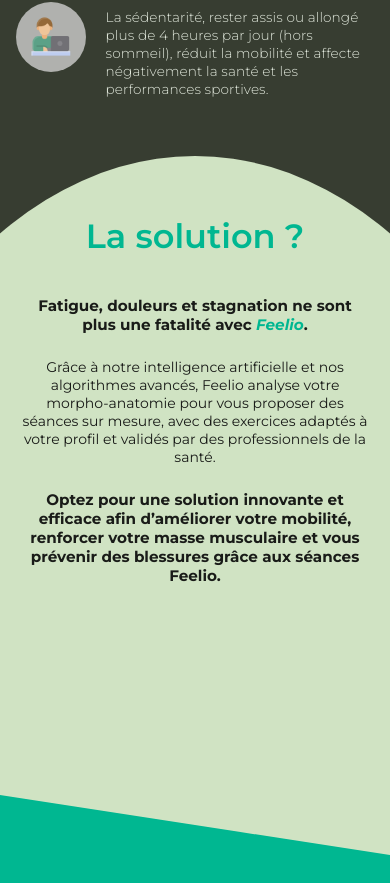
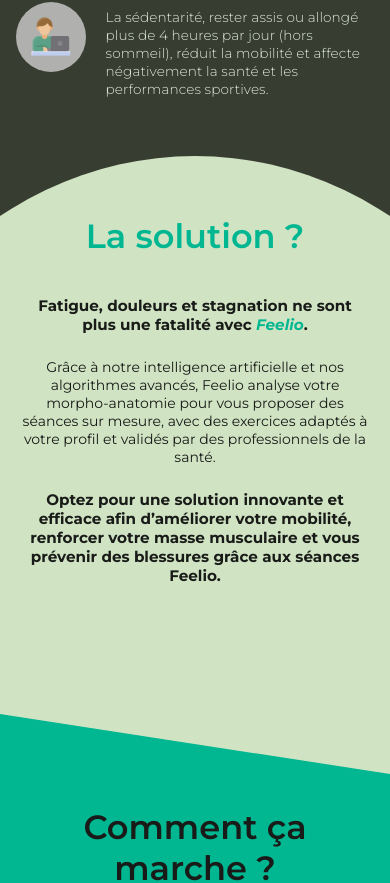
Before and after one commit to Feelio-fr/feelio-landing-page, a React (Create React App) app: page / in a window 390 px wide. Shown: the part 1709-2592 px from the top of the page. Built offline with nearby package versions, Linux system fonts and the light colour scheme.

Commit message:
💄 style: Add new skateboarder + Adjust size and margin

```diff
--- a/src/components/runningMan/RunningMan.module.css
+++ b/src/components/runningMan/RunningMan.module.css
@@ -9,7 +9,7 @@
 }
 
 .skateboardingImage {
-  width: 150px;
+  width: 180px;
   height: auto;
   z-index: 1;
   transform: rotate(3deg);
@@ -40,12 +40,12 @@
 
 @media (max-width: 1024px) {
   .skateboardingImage {
-    width: 110px;
+    width: 150px;
   }
 }
 
 @media (max-width: 600px) {
   .skateboardingImage {
-    width: 80px;
+    width: 110px;
   }
 }
--- a/src/components/runningMan/RunningMan.tsx
+++ b/src/components/runningMan/RunningMan.tsx
@@ -1,7 +1,7 @@
 import { useEffect, useRef, useState } from 'react';
 import { motion, useTransform, useScroll, useMotionValue } from 'framer-motion';
 import styles from './RunningMan.module.css';
-import skateboardingImage from '../../assets/runningGuy/skateboarding2.png';
+import skateboardingImage from '../../assets/images/skateboarder.webp';
 
 const RunningMan = () => {
     const refGuy = useRef(null);
--- a/src/pages/Homepage/Homepage.module.css
+++ b/src/pages/Homepage/Homepage.module.css
@@ -262,8 +262,7 @@
   width: 100vw;
   align-items: center;
   color: var(--secondary);
-  padding-top: 5%;
-  padding-bottom: 12rem;
+  padding: 5% 0 5% 0;
   position: relative;
   overflow: hidden;
   z-index: 1;
@@ -312,7 +311,6 @@
 @media (max-width: 1024px) {
   .thirdpagecontent {
     padding-top: 7%;
-    padding-bottom: 180px;
   }
 
   .thirdpagetextcontent {
@@ -334,7 +332,6 @@
 @media (max-width: 600px) {
   .thirdpagecontent {
     padding-top: 8%;
-    padding-bottom: 150px;
   }
 
   .thirdpagetextcontent {
--- a/src/typings.d.ts
+++ b/src/typings.d.ts
@@ -7,3 +7,4 @@ declare module "*.css" {
 }
 
 declare module '*.png';
+declare module '*.webp';
```
Also changed, not shown: src/assets/images/skateboarder.webp (added).
